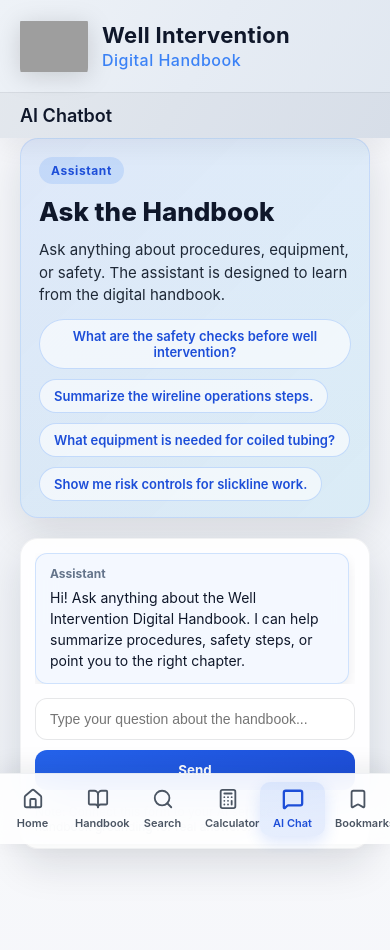
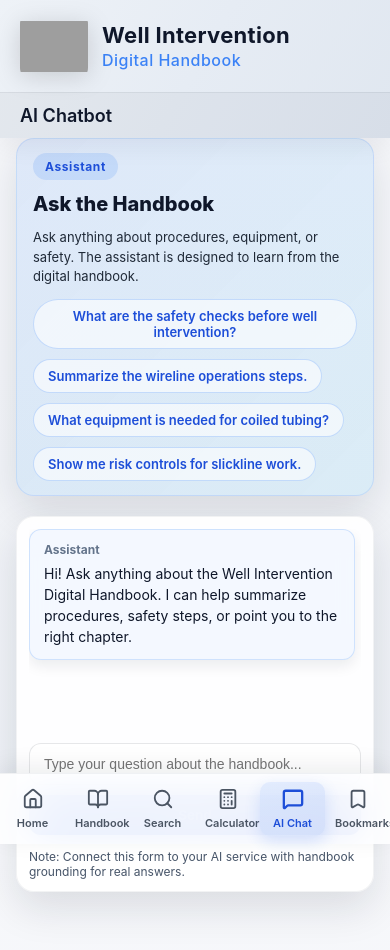
Before and after one commit to fakihatuabdi/Well-Intervention-Digital-Handbook-v0, a React (Vite) app: page /chat in a window 390 px wide. Shown: the top 950 px of the page. Built offline with nearby package versions, Linux system fonts and the light colour scheme; grey boxes are pictures that could not be loaded.

Commit message:
Fix: Desktop layout for Calculator, Chatbot, and Bookmarks - proper grid columns and responsive container sizing

```diff
--- a/src/pages/Bookmarks.css
+++ b/src/pages/Bookmarks.css
@@ -66,6 +66,8 @@
   display: flex;
   flex-direction: column;
   gap: 16px;
+  max-width: 100%;
+  margin: 0 auto;
 }
 
 .bookmark-item {
--- a/src/pages/Calculator.css
+++ b/src/pages/Calculator.css
@@ -111,6 +111,7 @@
 .calculator-grid {
   padding: 20px;
   display: grid;
+  grid-template-columns: repeat(auto-fit, minmax(250px, 1fr));
   gap: 16px;
   max-width: 1200px;
   margin: 0 auto;
@@ -237,6 +238,7 @@
   .calculator-grid {
     padding: 16px;
     gap: 14px;
+    grid-template-columns: 1fr;
   }
 
   .calculator-card {
@@ -281,9 +283,3 @@
     font-size: 14px;
   }
 }
-
-@media (min-width: 769px) {
-  .calculator-grid {
-    grid-template-columns: repeat(auto-fit, minmax(250px, 1fr));
-  }
-}
--- a/src/pages/Chatbot.css
+++ b/src/pages/Chatbot.css
@@ -83,15 +83,18 @@
   display: flex;
   flex-direction: column;
   gap: 14px;
+  max-width: 100%;
+  overflow: hidden;
 }
 
 .chatbot-messages {
   display: flex;
   flex-direction: column;
   gap: 12px;
-  max-height: 340px;
+  max-height: 400px;
   overflow-y: auto;
   padding-right: 6px;
+  min-height: 200px;
 }
 
 .chatbot-message {
@@ -169,6 +172,23 @@
 }
 
 @media (max-width: 640px) {
+  .chatbot-page {
+    margin: 0 auto 90px auto;
+    padding: 0 16px 16px;
+  }
+
+  .chatbot-hero {
+    padding: 14px 16px;
+  }
+
+  .chatbot-title {
+    font-size: 20px;
+  }
+
+  .chatbot-subtitle {
+    font-size: 13px;
+  }
+
   .chatbot-input {
     flex-direction: column;
     align-items: stretch;
@@ -179,6 +199,10 @@
   }
 
   .chatbot-panel {
-    padding: 14px;
+    padding: 12px;
+  }
+
+  .chatbot-messages {
+    max-height: 300px;
   }
 }
```
